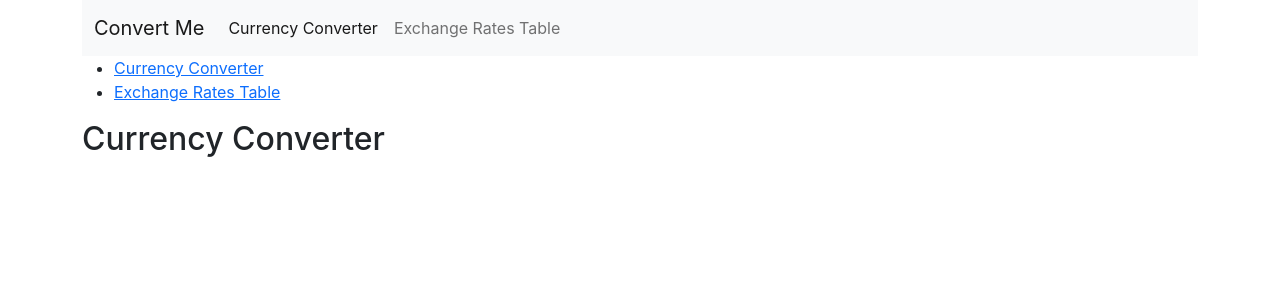
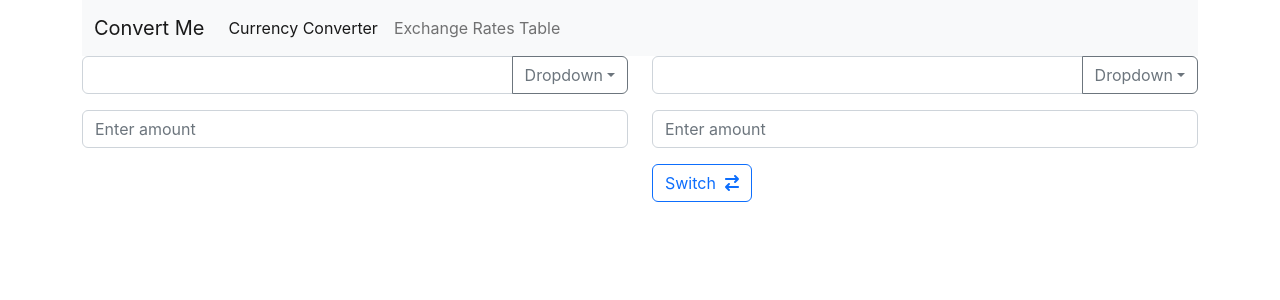
Before and after one commit to julesss-coder/currency-converter-react-app, a React (Create React App) app: page / in a window 1280 px wide. Shown: the top 300 px of the page. Built offline with nearby package versions, Linux system fonts and the light colour scheme.

Commit message:
Created basic static version of currency converter page

```diff
--- a/package.json
+++ b/package.json
@@ -3,6 +3,9 @@
   "version": "0.1.0",
   "private": true,
   "dependencies": {
+    "@fortawesome/fontawesome-svg-core": "^6.1.2",
+    "@fortawesome/free-solid-svg-icons": "^6.1.2",
+    "@fortawesome/react-fontawesome": "^0.2.0",
     "@popperjs/core": "^2.11.5",
     "@testing-library/jest-dom": "^5.16.5",
     "@testing-library/react": "^13.3.0",
--- a/src/App.js
+++ b/src/App.js
@@ -1,6 +1,10 @@
 import React from 'react';
 import { BrowserRouter as Router, Routes, Route, Link } from 'react-router-dom';
 import './App.css';
+
+/* Fontawesome */
+import { FontAwesomeIcon } from '@fortawesome/react-fontawesome'
+
 
 // pages
 import CurrencyConverter from './CurrencyConverter';
@@ -10,36 +14,38 @@ class App extends React.Component {
   constructor(props) {
     super(props);
 
-    this.toggleNavbar = this.toggleNavbar.bind(this);
+    // this.toggleNavbar = this.toggleNavbar.bind(this);
   }
 
   /* Bootstrap 5's navbar hamburger menu doesn't collapse on click, so I wrote this event handler to make it work. */
-  toggleNavbar(e) {
-    // console.log('e.target: ', e.target);
-    // console.log('e: ', e);
-    // There must be a simpler way of handling this, with event bubbling/propagation?
-    let navbarDropdown = document.getElementsByClassName('navbar-collapse')[0];
-    // If dropdown menu is hidden:
-    if (navbarDropdown.classList.contains('collapse')) {
-      if (e.target.className === 'navbar-toggler' || e.target.className === 'navbar-toggler-icon') {
-        console.log('navbar toggler/icon clicked');
-        // Show dropdown menu
-        document.getElementsByClassName('navbar-collapse')[0].classList.remove('collapse');
-      }
-    }
-    // else if dropdown menu is visible
-    else {
-      // if user clicks somewhere on dropdown menu, or navbar toggler
-      if (e.target.classList.contains('nav-link')
-      || e.target.classList.contains('navbar-toggler')
-      || e.target.classList.contains('navbar-toggler-icon')
-      ) {
-        // Hide drop down menu
-        document.getElementsByClassName('navbar-collapse')[0].classList.add('collapse');
-      }
-    }
+  /* UPDATE 9 AUG 2022: Bootstrap's dropdowns work with third party library popper.js, which is included in bootstrap.bundle.min.js - imported in index.js
+  Source: URL: https://getbootstrap.com/docs/5.0/components/dropdowns/ */
+  // toggleNavbar(e) {
+  //   // console.log('e.target: ', e.target);
+  //   // console.log('e: ', e);
+  //   // There must be a simpler way of handling this, with event bubbling/propagation?
+  //   let navbarDropdown = document.getElementsByClassName('navbar-collapse')[0];
+  //   // If dropdown menu is hidden:
+  //   if (navbarDropdown.classList.contains('collapse')) {
+  //     if (e.target.className === 'navbar-toggler' || e.target.className === 'navbar-toggler-icon') {
+  //       console.log('navbar toggler/icon clicked');
+  //       // Show dropdown menu
+  //       document.getElementsByClassName('navbar-collapse')[0].classList.remove('collapse');
+  //     }
+  //   }
+  //   // else if dropdown menu is visible
+  //   else {
+  //     // if user clicks somewhere on dropdown menu, or navbar toggler
+  //     if (e.target.classList.contains('nav-link')
+  //     || e.target.classList.contains('navbar-toggler')
+  //     || e.target.classList.contains('navbar-toggler-icon')
+  //     ) {
+  //       // Hide drop down menu
+  //       document.getElementsByClassName('navbar-collapse')[0].classList.add('collapse');
+  //     }
+  //   }
 
-  }
+  // }
 
   render() {
     return (
@@ -53,39 +59,28 @@ class App extends React.Component {
           <nav className="navbar navbar-expand-lg navbar-light bg-light">
             <div className="container-fluid">
               <a className="navbar-brand" href="#">Convert Me</a>
-              <button onClick={(e) => {this.toggleNavbar(e)}} className="navbar-toggler" type="button" data-bs-toggle="collapse" data-bs-target="#navbarSupportedContent" aria-controls="navbarSupportedContent" aria-expanded="false" aria-label="Toggle navigation">
+              <button className="navbar-toggler" type="button" data-bs-toggle="collapse" data-bs-target="#navbarSupportedContent" aria-controls="navbarSupportedContent" aria-expanded="false" aria-label="Toggle navigation">
                 <span className="navbar-toggler-icon"></span>
               </button>
               <div className="collapse navbar-collapse" id="navbarSupportedContent">
                 <ul className="navbar-nav me-auto mb-2 mb-lg-0">
                   <li className="nav-item">
-                    <Link to="/" onClick={(e) => {this.toggleNavbar(e)}} className="nav-link active" aria-current="page" href="#">Currency Converter</Link>
+                    <Link to="/" className="nav-link active" aria-current="page" href="#">Currency Converter</Link>
                     {/* <a className="nav-link active" aria-current="page" href="#">Currency Converter</a> */}
                   </li>
                   <li className="nav-item">
-                    <Link to="/exchange-rates-table" onClick={(e) => {this.toggleNavbar(e)}} className="nav-link" href="#">Exchange Rates Table</Link>
+                    <Link to="/exchange-rates-table" className="nav-link" href="#">Exchange Rates Table</Link>
                     {/* <a className="nav-link" href="#">Exchange Rates Table</a> */}
                   </li>
                 </ul>
               </div>
             </div>
           </nav>
-
-
-          <nav>
-            <ul>
-              <li>
-                <Link to="/">Currency Converter</Link>
-              </li>
-              <li>
-                <Link to="/exchange-rates-table">Exchange Rates Table</Link>
-              </li>
-            </ul>
-          </nav>
           <Routes>
             <Route path="/" exact element={<CurrencyConverter />} />
             <Route path="/exchange-rates-table" element={<ExchangeRatesTable />} />
           </Routes>
+
 
           {/* Footer */}
 
--- a/src/CurrencyConverter.js
+++ b/src/CurrencyConverter.js
@@ -1,5 +1,54 @@
+/* Fontawesome */
+import { FontAwesomeIcon } from '@fortawesome/react-fontawesome'
+
 const CurrencyConverter = () => {
-  return <h2>Currency Converter</h2>;
+  return (
+    <div className="row">
+      <div className="col-12 col-lg-6">
+        {/* Currency input/dropdown 1 */}
+        <div className="input-group mb-3">
+          {/* Flag, abbreviation and name of chosen currency displayed here. Inject. */}
+          <input type="text" className="form-control" aria-label="Text input with dropdown button">
+            </input>
+          <button className="btn btn-outline-secondary dropdown-toggle" type="button" data-bs-toggle="dropdown" aria-expanded="false">Dropdown</button>
+          <ul className="dropdown-menu dropdown-menu-end">
+            <li><a className="dropdown-item" href="#">Action</a></li>
+            <li><a className="dropdown-item" href="#">Another action</a></li>
+            <li><a className="dropdown-item" href="#">Something else here</a></li>
+            <li><hr className="dropdown-divider" /></li>
+            <li><a className="dropdown-item" href="#">Separated link</a></li>
+          </ul>
+        </div>
+        {/* Amount input 1 */}
+        <div className="input-group mb-3">
+          <input type="text" className="form-control" placeholder="Enter amount" aria-label="Username" aria-describedby="basic-addon1" />
+        </div>
+      </div>
+      <div className="col-12 col-lg-6">
+        {/* Currency input/dropdown 2 */}
+        <div className="input-group mb-3">
+          <input type="text" className="form-control" aria-label="Text input with dropdown button" />
+          <button className="btn btn-outline-secondary dropdown-toggle" type="button" data-bs-toggle="dropdown" aria-expanded="false">Dropdown</button>
+          <ul className="dropdown-menu dropdown-menu-end">
+            <li><a className="dropdown-item" href="#">Action</a></li>
+            <li><a className="dropdown-item" href="#">Another action</a></li>
+            <li><a className="dropdown-item" href="#">Something else here</a></li>
+            <li><hr className="dropdown-divider" /></li>
+            <li><a className="dropdown-item" href="#">Separated link</a></li>
+          </ul>
+        </div>
+        {/* Amount input 2 */}
+        <div className="input-group mb-3">
+          <input type="text" className="form-control" placeholder="Enter amount" aria-label="Username" aria-describedby="basic-addon1" />
+        </div>
+        {/* Switch button */}
+        <button type="button" className="btn btn-outline-primary">
+          <span>Switch&nbsp;&nbsp;</span>
+          <FontAwesomeIcon icon="fa-solid fa-arrow-right-arrow-left" />
+        </button>
+      </div>
+    </div>
+  );
 }
 
 export default CurrencyConverter;
--- a/src/index.js
+++ b/src/index.js
@@ -1,11 +1,21 @@
 import React from 'react';
 import ReactDOM from 'react-dom/client';
+/* Bootstrap */
 import 'bootstrap/dist/css/bootstrap.css';
 // import Popper from 'popper.js';
-// import 'bootstrap/dist/js/bootstrap.js';
+import 'bootstrap/dist/js/bootstrap.bundle.min.js';
+
+/* Fontawesome - import here or in App.js? */
+import { library } from '@fortawesome/fontawesome-svg-core';
+// import { fab } from '@fortawesome/free-brands-svg-icons';
+import { faArrowRightArrowLeft, faCheckSquare, faCoffee } from '@fortawesome/free-solid-svg-icons'
+
 import './index.css';
 import App from './App';
 import reportWebVitals from './reportWebVitals';
+
+library.add(faArrowRightArrowLeft, faCheckSquare, faCoffee);
+
 
 const root = ReactDOM.createRoot(document.getElementById('root'));
 root.render(
```
Also changed, not shown: 1 other file (tests, documents, lock files or other folders).
